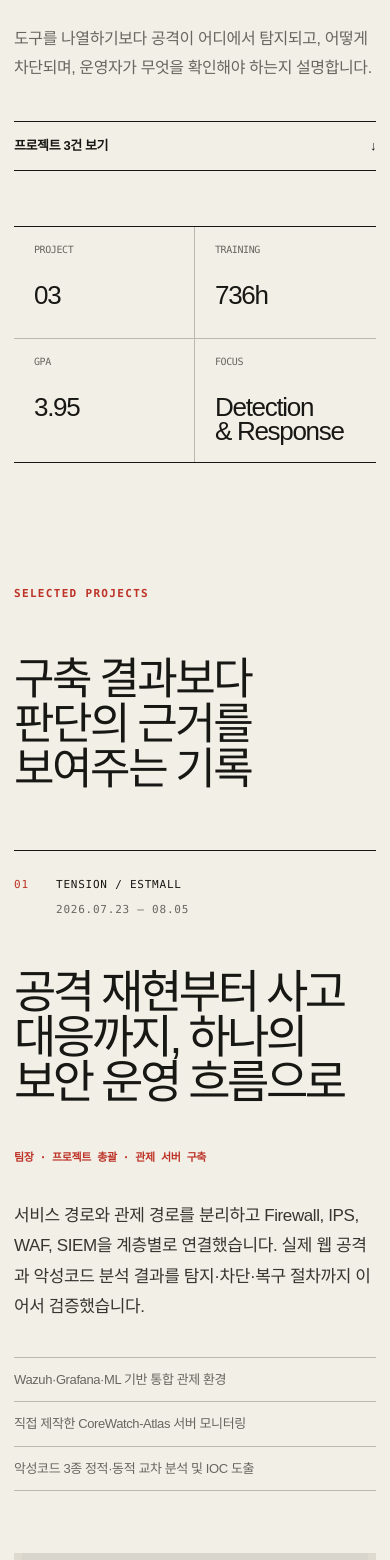
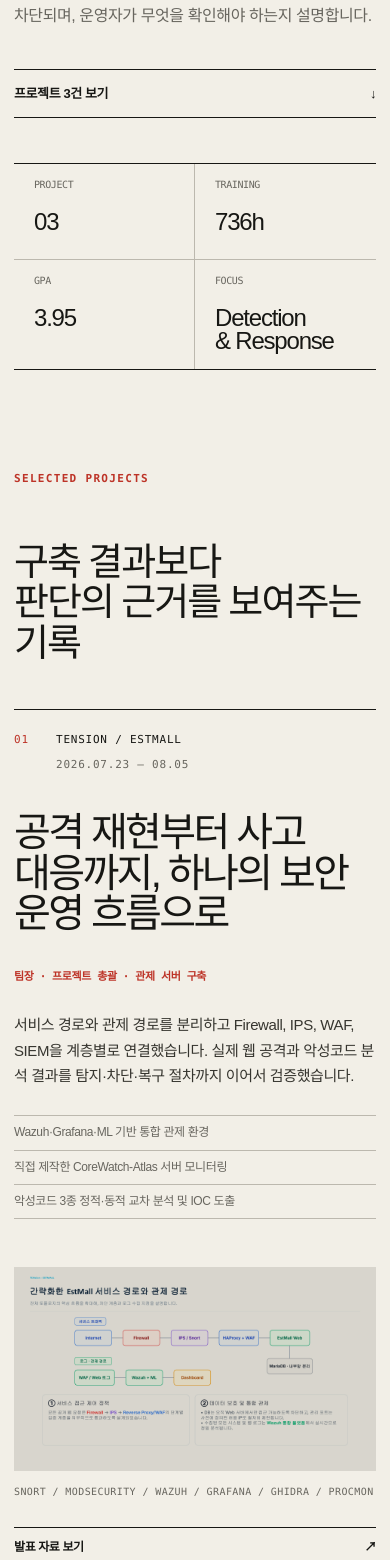
Before and after one commit to Wakbu/MyPortfolio, a Next.js app: page / in a window 390 px wide. Shown: the part 432-1992 px from the top of the page. Built offline with nearby package versions, Linux system fonts and the light colour scheme; no server answers.

Commit message:
Improve portfolio section readability

```diff
--- a/app/globals.css
+++ b/app/globals.css
@@ -24,49 +24,50 @@ h1, h2, h3 { word-break: keep-all; }
 .folioNav > div { display: flex; gap: 34px; }
 .folioNav > span { justify-self: end; color: var(--muted); font: 500 10px/1 Consolas, monospace; letter-spacing: .07em; text-transform: uppercase; }
 
-.folioHero { min-height: calc(100vh - 78px); display: grid; grid-template-columns: 1.7fr .7fr; grid-template-rows: 1fr auto; column-gap: 8vw; padding: 10vh 0 34px; }
+.folioHero { min-height: calc(100vh - 78px); display: grid; grid-template-columns: 1.7fr .7fr; grid-template-rows: 1fr auto; column-gap: 8vw; padding: 7vh 0 28px; }
 .folioHeroMain { align-self: center; }
-.folioHero h1 { max-width: 1100px; margin: 22px 0 0; font-size: clamp(66px, 7.2vw, 124px); font-weight: 500; line-height: .92; letter-spacing: -.085em; }
+.folioHero h1 { max-width: 980px; margin: 18px 0 0; font-size: clamp(58px, 5.9vw, 96px); font-weight: 500; line-height: .96; letter-spacing: -.075em; }
 .folioHero h1 em { color: var(--red); font-family: Georgia, "Noto Serif KR", serif; font-weight: 400; }
-.folioHeroIntro { align-self: end; padding-bottom: 8vh; }
+.folioHeroIntro { align-self: end; padding-bottom: 5vh; }
 .folioHeroIntro p { margin: 0 0 38px; color: var(--muted); font-size: 16px; line-height: 1.8; }
 .folioHeroIntro a { display: flex; justify-content: space-between; padding: 14px 0; border-top: 1px solid var(--ink); border-bottom: 1px solid var(--ink); font-size: 13px; font-weight: 700; text-decoration: none; }
 .folioFacts { grid-column: 1 / -1; display: grid; grid-template-columns: repeat(4, 1fr); margin: 0; border-top: 1px solid var(--ink); border-bottom: 1px solid var(--ink); }
-.folioFacts div { min-height: 112px; padding: 18px 20px; border-right: 1px solid var(--line); }
+.folioFacts div { min-height: 96px; padding: 16px 20px; border-right: 1px solid var(--line); }
 .folioFacts div:last-child { border-right: 0; }
 .folioFacts dt { color: var(--muted); font: 500 10px/1 Consolas, monospace; text-transform: uppercase; }
-.folioFacts dd { margin: 28px 0 0; font-size: 26px; line-height: .95; letter-spacing: -.05em; }
+.folioFacts dd { margin: 21px 0 0; font-size: 24px; line-height: .95; letter-spacing: -.05em; }
 
-.folioWork, .folioProof { padding: 150px 0 0; }
-.folioSectionHead { display: grid; grid-template-columns: .5fr 1.5fr; align-items: start; margin-bottom: 100px; }
-.folioSectionHead h2 { max-width: 950px; margin: 0; font: 400 clamp(44px, 5vw, 78px)/1.02 Georgia, "Noto Serif KR", serif; letter-spacing: -.055em; }
-.folioProject { padding: 28px 0 130px; border-top: 1px solid var(--ink); }
+.folioWork, .folioProof { padding: 105px 0 0; }
+.folioSectionHead { display: grid; grid-template-columns: .5fr 1.5fr; align-items: start; margin-bottom: 68px; }
+.folioSectionHead h2 { max-width: 820px; margin: 0; font: 400 clamp(38px, 4vw, 62px)/1.06 Georgia, "Noto Serif KR", serif; letter-spacing: -.05em; }
+.folioProject { min-height: min(880px, calc(100vh - 28px)); display: grid; grid-template-columns: .9fr 1.1fr; grid-template-areas: "head head" "title visual" "copy visual" "links visual"; grid-template-rows: auto auto 1fr auto; column-gap: 64px; align-content: center; padding: 24px 0 62px; border-top: 1px solid var(--ink); }
 .folioProjectHead { display: grid; grid-template-columns: 80px 1fr auto; align-items: baseline; font: 500 11px/1 Consolas, monospace; letter-spacing: .07em; text-transform: uppercase; }
+.folioProjectHead { grid-area: head; }
 .folioProjectHead span { color: var(--red); }
 .folioProjectHead p { margin: 0; }
 .folioProjectHead time { color: var(--muted); }
-.folioProject h3 { max-width: 1250px; margin: 70px 0 65px; font-size: clamp(48px, 6vw, 92px); font-weight: 500; line-height: .98; letter-spacing: -.075em; }
-.folioProjectCopy { display: grid; grid-template-columns: .55fr 1fr 1fr; gap: 60px; margin: 0 0 62px 80px; }
+.folioProject h3 { grid-area: title; max-width: 650px; margin: 48px 0 36px; font-size: clamp(38px, 4.25vw, 64px); font-weight: 500; line-height: 1.02; letter-spacing: -.065em; }
+.folioProjectCopy { grid-area: copy; display: grid; grid-template-columns: 1fr; gap: 20px; max-width: 620px; margin: 0; }
 .folioRole { margin: 0; color: var(--red); font: 700 11px/1.6 Consolas, monospace; }
-.folioSummary { margin: 0; color: #36352f; font-size: 17px; line-height: 1.8; }
+.folioSummary { margin: 0; color: #36352f; font-size: 15px; line-height: 1.72; }
 .folioProjectCopy ul { margin: 0; padding: 0; list-style: none; border-top: 1px solid var(--line); }
-.folioProjectCopy li { padding: 12px 0; border-bottom: 1px solid var(--line); color: var(--muted); font-size: 13px; line-height: 1.5; }
-.folioProjectVisual { margin: 0 0 0 80px; background: #dedad0; }
-.folioProjectVisual img { display: block; width: 100%; aspect-ratio: 16 / 8.6; object-fit: contain; mix-blend-mode: multiply; }
+.folioProjectCopy li { padding: 8px 0; border-bottom: 1px solid var(--line); color: var(--muted); font-size: 12px; line-height: 1.45; }
+.folioProjectVisual { grid-area: visual; align-self: center; margin: 48px 0 0; background: #dedad0; }
+.folioProjectVisual img { display: block; width: 100%; aspect-ratio: 16 / 9; object-fit: contain; mix-blend-mode: multiply; }
 .folioProjectVisual figcaption { padding: 14px 0 0; color: var(--muted); background: var(--paper); font: 500 10px/1.4 Consolas, monospace; letter-spacing: .04em; text-transform: uppercase; }
-.folioProjectLinks { display: flex; gap: 34px; margin: 34px 0 0 80px; }
-.folioProjectLinks a { display: flex; justify-content: space-between; gap: 70px; min-width: 260px; padding: 12px 0; border-top: 1px solid var(--ink); font-size: 13px; font-weight: 700; text-decoration: none; }
+.folioProjectLinks { grid-area: links; display: flex; gap: 24px; margin: 28px 0 0; }
+.folioProjectLinks a { display: flex; justify-content: space-between; gap: 30px; min-width: 200px; padding: 10px 0; border-top: 1px solid var(--ink); font-size: 12px; font-weight: 700; text-decoration: none; }
 
-.folioApproach { display: grid; grid-template-columns: .82fr 1.18fr; gap: 9vw; padding: 140px 0; border-top: 1px solid var(--ink); border-bottom: 1px solid var(--ink); }
+.folioApproach { display: grid; grid-template-columns: .82fr 1.18fr; gap: 9vw; padding: 90px 0; border-top: 1px solid var(--ink); border-bottom: 1px solid var(--ink); }
 .folioApproach header { position: sticky; top: 40px; align-self: start; }
-.folioApproach h2 { margin: 22px 0 0; font: 400 clamp(42px, 4.4vw, 70px)/1.05 Georgia, "Noto Serif KR", serif; letter-spacing: -.055em; }
+.folioApproach h2 { margin: 18px 0 0; font: 400 clamp(38px, 3.7vw, 58px)/1.08 Georgia, "Noto Serif KR", serif; letter-spacing: -.05em; }
 .folioApproach ol { margin: 0; padding: 0; list-style: none; }
-.folioApproach li { display: grid; grid-template-columns: 55px .8fr 1.15fr; gap: 32px; padding: 28px 0 42px; border-top: 1px solid var(--ink); }
+.folioApproach li { display: grid; grid-template-columns: 48px .8fr 1.15fr; gap: 28px; padding: 22px 0 30px; border-top: 1px solid var(--ink); }
 .folioApproach li span { color: var(--red); font: 600 10px/1 Consolas, monospace; }
-.folioApproach h3 { margin: 0; font-size: 22px; font-weight: 500; }
+.folioApproach h3 { margin: 0; font-size: 19px; font-weight: 500; }
 .folioApproach li p { margin: 0; color: var(--muted); font-size: 14px; line-height: 1.7; }
 
-.folioProfileGrid { display: grid; grid-template-columns: 1fr 1.35fr; gap: 9vw; padding-bottom: 150px; }
+.folioProfileGrid { display: grid; grid-template-columns: 1fr 1.35fr; gap: 8vw; padding-bottom: 105px; }
 .folioTimeline { border-top: 1px solid var(--ink); }
 .folioTimeline article { display: grid; grid-template-columns: .6fr 1.4fr; gap: 24px; padding: 26px 0 36px; border-bottom: 1px solid var(--line); }
 .folioTimeline time { color: var(--muted); font: 500 10px/1.5 Consolas, monospace; }
@@ -74,12 +75,12 @@ h1, h2, h3 { word-break: keep-all; }
 .folioTimeline p { margin: 0; color: var(--muted); font-size: 13px; line-height: 1.6; }
 .folioRecognition { display: grid; grid-template-columns: repeat(3, 1fr); gap: 12px; }
 .folioRecognition figure { margin: 0; }
-.folioRecognition img { display: block; width: 100%; aspect-ratio: 4 / 5.4; padding: 8px; border: 1px solid var(--line); object-fit: contain; filter: grayscale(1) contrast(.92); }
+.folioRecognition img { display: block; width: 100%; aspect-ratio: 4 / 5; padding: 8px; border: 1px solid var(--line); object-fit: contain; filter: grayscale(1) contrast(.92); }
 .folioRecognition figcaption { padding-top: 13px; font-size: 14px; }
 .folioRecognition figcaption span { display: block; margin-bottom: 7px; color: var(--red); font: 600 9px/1 Consolas, monospace; text-transform: uppercase; }
 
-.folioFooter { min-height: 520px; display: grid; grid-template-columns: 1.4fr .6fr; align-items: center; border-top: 1px solid var(--ink); }
-.folioFooter > p { margin: 0; font: 400 clamp(50px, 5.5vw, 88px)/1 Georgia, "Noto Serif KR", serif; letter-spacing: -.06em; }
+.folioFooter { min-height: 400px; display: grid; grid-template-columns: 1.4fr .6fr; align-items: center; border-top: 1px solid var(--ink); }
+.folioFooter > p { margin: 0; font: 400 clamp(42px, 4.3vw, 68px)/1.04 Georgia, "Noto Serif KR", serif; letter-spacing: -.055em; }
 .folioFooter div { align-self: end; display: flex; justify-content: space-between; padding: 0 0 35px; color: var(--muted); font: 500 10px/1 Consolas, monospace; }
 .folioFooter a { color: var(--ink); font-weight: 700; text-decoration: none; }
 
@@ -91,6 +92,7 @@ h1, h2, h3 { word-break: keep-all; }
   .folioHero { grid-template-columns: 1fr; }
   .folioHeroIntro { max-width: 500px; margin-left: auto; }
   .folioSectionHead, .folioProfileGrid { grid-template-columns: 1fr; gap: 55px; }
+  .folioProject { min-height: auto; display: block; padding-bottom: 90px; }
   .folioProjectCopy { grid-template-columns: 1fr 1fr; margin-left: 0; }
   .folioRole { grid-column: 1 / -1; }
   .folioProjectVisual, .folioProjectLinks { margin-left: 0; }
@@ -106,30 +108,30 @@ h1, h2, h3 { word-break: keep-all; }
   .folioNav > div { gap: 16px; }
   .folioNav > div a:not(:first-child), .folioNav > span { display: none; }
   .folioHero { min-height: auto; padding: 86px 0 24px; }
-  .folioHero h1 { font-size: clamp(50px, 16vw, 72px); }
-  .folioHeroIntro { margin: 80px 0 55px; padding: 0; }
+  .folioHero h1 { font-size: clamp(46px, 13vw, 62px); }
+  .folioHeroIntro { margin: 60px 0 45px; padding: 0; }
   .folioFacts { grid-template-columns: 1fr 1fr; }
   .folioFacts div:nth-child(2) { border-right: 0; }
   .folioFacts div:nth-child(-n+2) { border-bottom: 1px solid var(--line); }
-  .folioWork, .folioProof { padding-top: 100px; }
-  .folioSectionHead { margin-bottom: 60px; }
-  .folioSectionHead h2 { font-size: 44px; }
-  .folioProject { padding-bottom: 90px; }
+  .folioWork, .folioProof { padding-top: 78px; }
+  .folioSectionHead { margin-bottom: 48px; }
+  .folioSectionHead h2 { font-size: 38px; }
+  .folioProject { padding-bottom: 72px; }
   .folioProjectHead { grid-template-columns: 42px 1fr; row-gap: 14px; }
   .folioProjectHead time { grid-column: 2; }
-  .folioProject h3 { margin: 55px 0 44px; font-size: 46px; }
-  .folioProjectCopy { grid-template-columns: 1fr; gap: 34px; }
+  .folioProject h3 { margin: 42px 0 34px; font-size: 40px; }
+  .folioProjectCopy { grid-template-columns: 1fr; gap: 26px; }
   .folioRole { grid-column: auto; }
   .folioProjectLinks { flex-direction: column; gap: 0; }
   .folioProjectLinks a { min-width: 0; }
-  .folioApproach { padding: 100px 0; }
+  .folioApproach { padding: 78px 0; }
   .folioApproach li { grid-template-columns: 40px 1fr; }
   .folioApproach li p { grid-column: 2; }
   .folioTimeline article { grid-template-columns: 1fr; }
   .folioRecognition { grid-template-columns: 1fr; gap: 38px; }
   .folioRecognition img { aspect-ratio: 4 / 5; }
-  .folioFooter { min-height: 580px; }
-  .folioFooter > p { font-size: 48px; }
+  .folioFooter { min-height: 460px; }
+  .folioFooter > p { font-size: 40px; }
   .folioFooter div { gap: 30px; }
   .presentationPage{width:min(100% - 28px,520px)}.presentationNav{height:66px}.presentationNav span{display:none}.presentationHero{padding:76px 0 58px}.presentationHero h1{font-size:42px}.slideList{gap:38px;padding:56px 0}.slideList figcaption{font-size:9px}
 }
```
